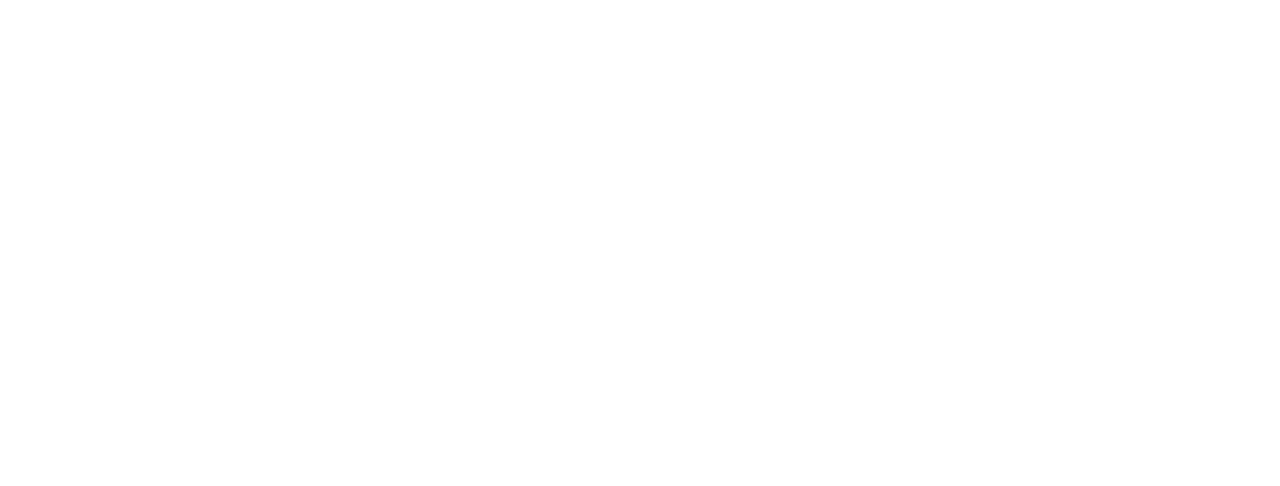
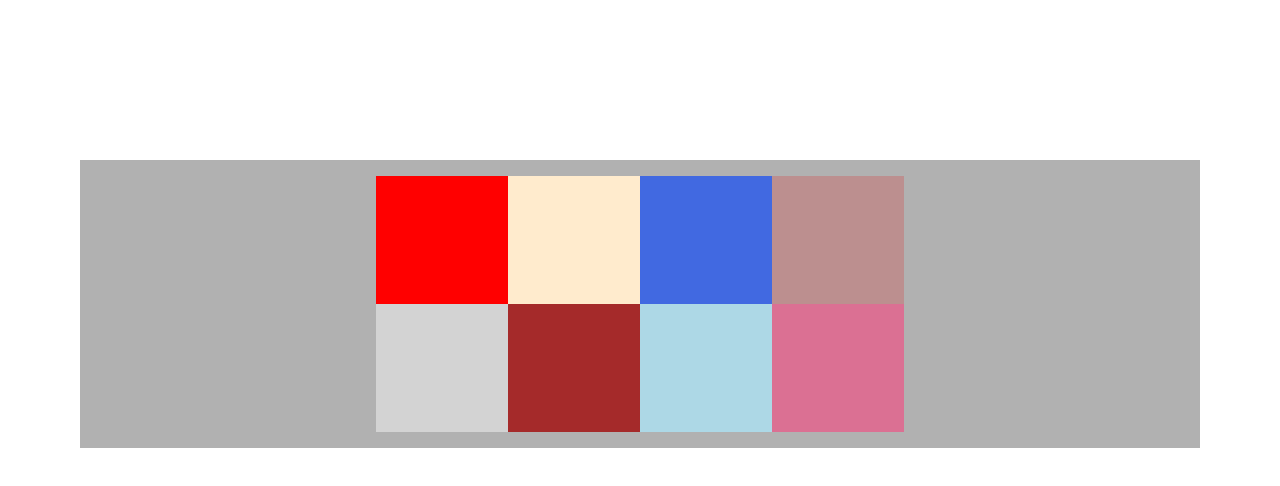
Before and after one commit to antoniosotopwr/js-hover-color-table, a plain HTML site: page index.html in a window 1280 px wide. Drawn offline with Linux system fonts and the light colour scheme.

Commit message:
basic structure with squares added

```diff
--- a/index.html
+++ b/index.html
@@ -1,13 +1,26 @@
 <!DOCTYPE html>
 <html lang="en">
-<head>
-    <meta charset="UTF-8">
-    <meta http-equiv="X-UA-Compatible" content="IE=edge">
-    <meta name="viewport" content="width=device-width, initial-scale=1.0">
-    <link rel="stylesheet" href="styles.css">
+  <head>
+    <meta charset="UTF-8" />
+    <meta http-equiv="X-UA-Compatible" content="IE=edge" />
+    <meta name="viewport" content="width=device-width, initial-scale=1.0" />
+    <link rel="stylesheet" href="styles.css" />
     <title>Color hover table</title>
-</head>
-<body>
-    <main></main>
-</body>
+  </head>
+  <body>
+    <main>
+      <div class="container">
+        <div class="card">
+          <div class="square div-1">&nbsp</div>
+          <div class="square div-2">&nbsp</div>
+          <div class="square div-3">&nbsp</div>
+          <div class="square div-4">&nbsp</div>
+          <div class="square div-5">&nbsp</div>
+          <div class="square div-6">&nbsp</div>
+          <div class="square div-7">&nbsp</div>
+          <div class="square div-8">&nbsp</div>
+        </div>
+      </div>
+    </main>
+  </body>
 </html>
--- a/styles.css
+++ b/styles.css
@@ -1,5 +1,52 @@
-*{
-    margin: 0;
-    padding: 0;
-    box-sizing: border-box;
+* {
+  margin: 0;
+  padding: 0;
+  box-sizing: border-box;
 }
+
+.container {
+  margin: 0 auto;
+  margin-top: 10rem;
+  width: 70rem;
+  background-color: #b1b1b1;
+  display: flex;
+  justify-content: center;
+}
+
+.card {
+  display: grid;
+  grid-template-columns: repeat(4, 1fr);
+  grid-template-rows: repeat(2, 1fr);
+  justify-items: center;
+  align-items: center;
+  width: 50%;
+  padding: 1rem;
+}
+.square {
+  width: 100%;
+  height: 8rem;
+}
+.div-1 {
+  background-color: red;
+}
+.div-2 {
+  background-color: blanchedalmond;
+}
+.div-3 {
+  background-color: royalblue;
+}
+.div-4 {
+  background-color: rosybrown;
+}
+.div-5 {
+  background-color: lightgrey;
+}
+.div-6 {
+  background-color: brown;
+}
+.div-7 {
+  background-color: lightblue;
+}
+.div-8 {
+  background-color: palevioletred;
+}
```
